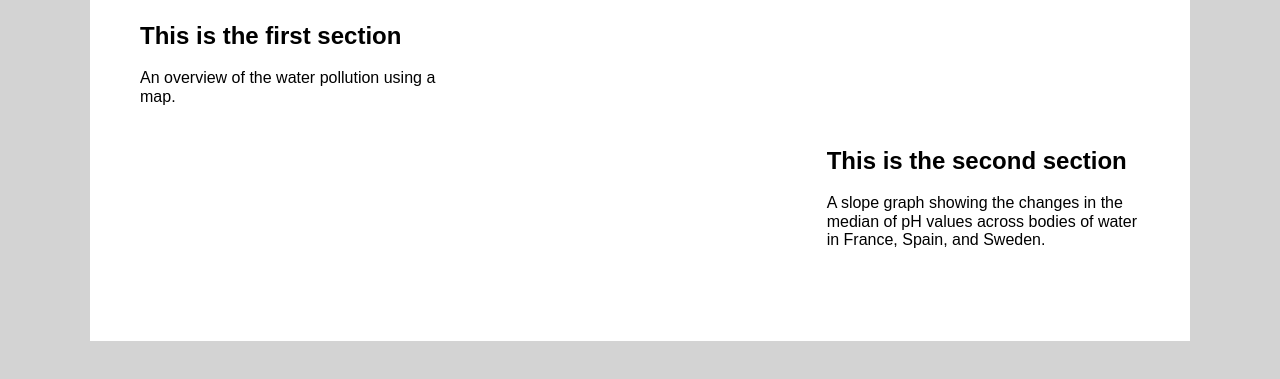
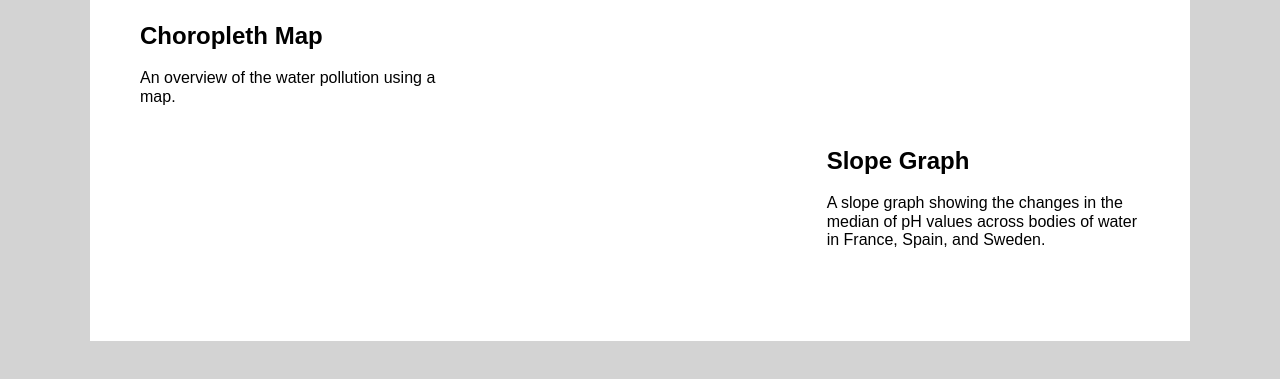
Before and after one commit to dkee0004/fit3179, a plain HTML site: page index.html in a window 1280 px wide. Shown: the part 131-510 px from the top of the page. Drawn offline with nearby package versions, Linux system fonts and the light colour scheme; a script that the page names is missing.

Commit message:
Update index.html

```diff
--- a/index.html
+++ b/index.html
@@ -35,7 +35,7 @@
     <div class="pure-g">
         <div class="pure-u-1-3">
           <div class="description description-left">
-            <h2>This is the first section</h2>
+            <h2>Choropleth Map</h2>
             <p>An overview of the water pollution using a map.</p>
           </div>
         </div>
@@ -52,7 +52,7 @@
         </div>
         <div class="pure-u-1-3">
           <div class="description description-right">
-            <h2>This is the second section</h2>
+            <h2>Slope Graph</h2>
             <p>A slope graph showing the changes in the median of pH values across bodies of water in France, Spain, and Sweden.</p>
           </div>
         </div>
```
